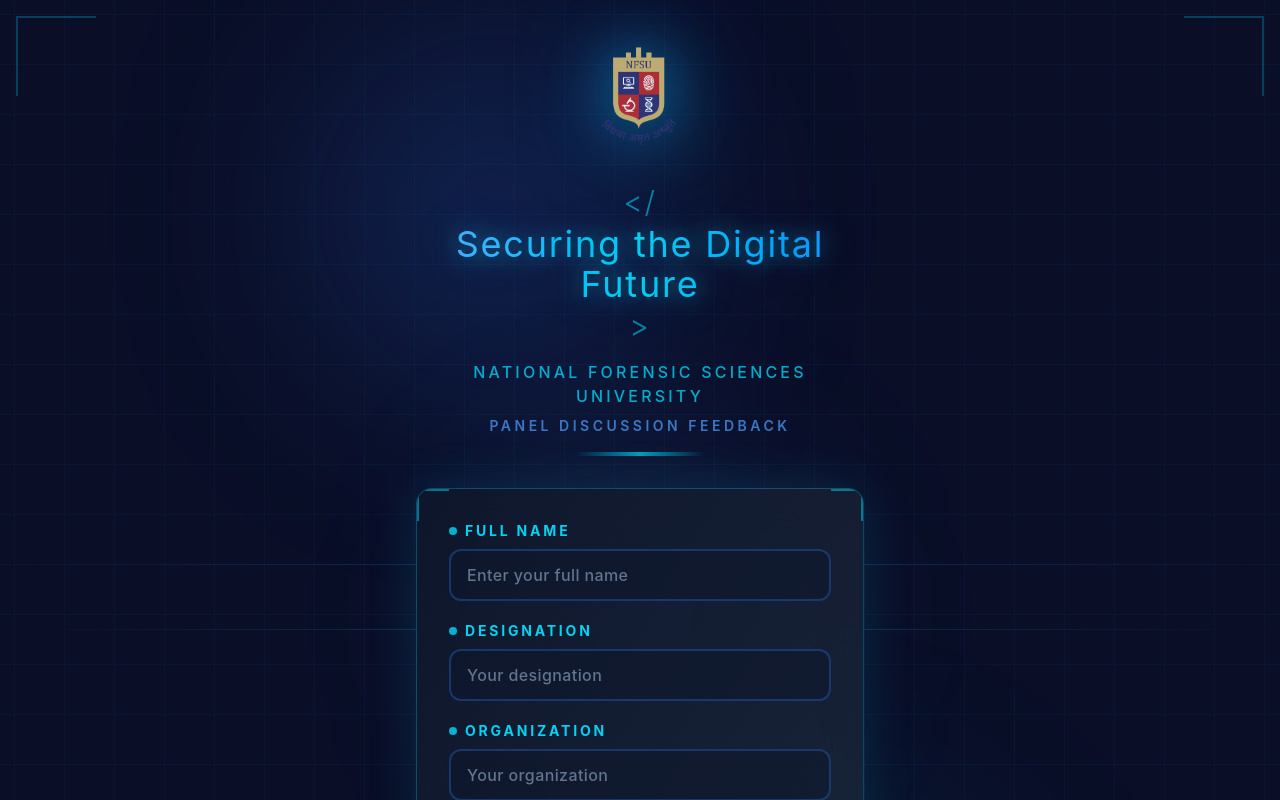
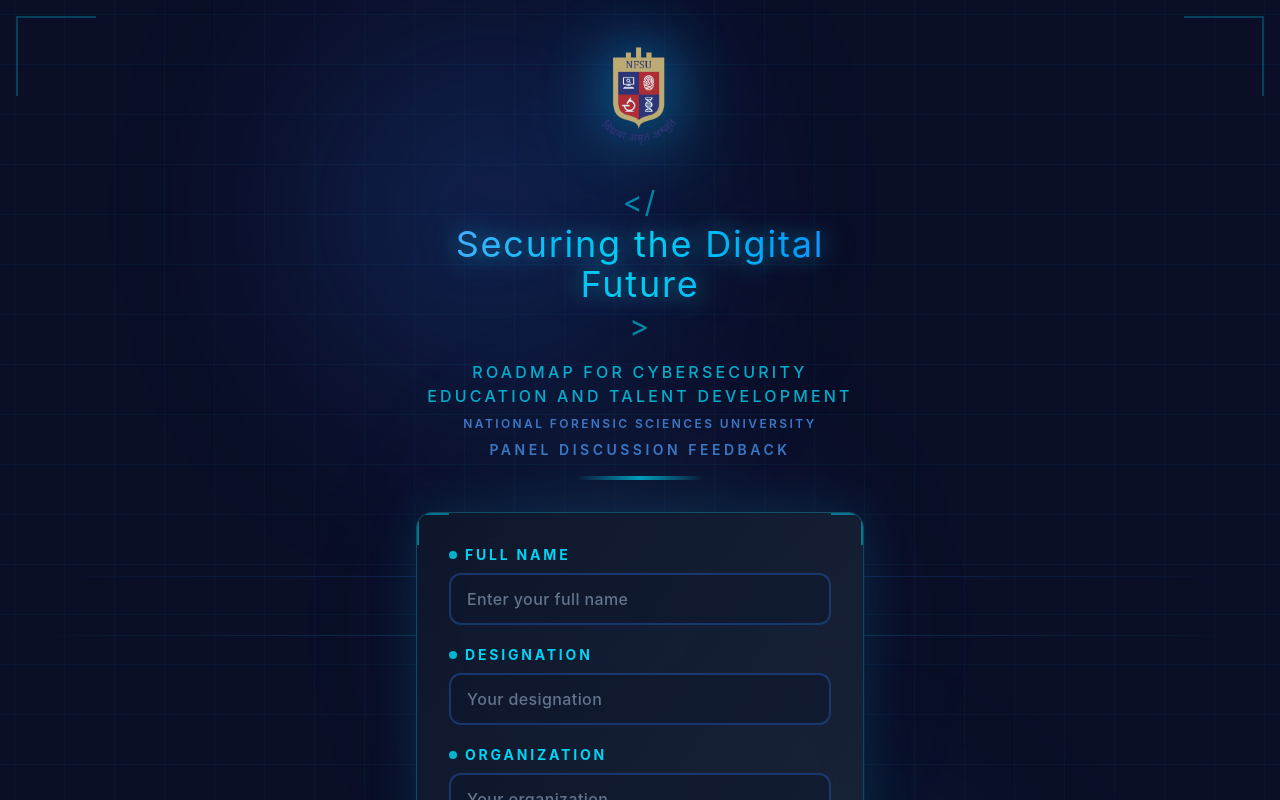
Before and after one commit to thetamannakhurana/nfsu-con-feedback, a Next.js app: page / in a window 1280 px wide. Shown: the top 800 px of the page. Built offline with nearby package versions, Linux system fonts and the light colour scheme.

Commit message:
Conference feedback changes made

```diff
--- a/app/page.js
+++ b/app/page.js
@@ -102,20 +102,33 @@
             </div>
 
             <h1 className="text-2xl sm:text-3xl md:text-4xl mb-2 sm:mb-3 tracking-wider transition-all duration-300 flex flex-wrap items-center justify-center gap-1">
-  <span className="text-cyan-400/60 text-xl sm:text-2xl md:text-3xl font-light">&lt;/</span>
+  <span
+    className={`text-cyan-400/60 text-xl sm:text-2xl md:text-3xl font-light ${cyberFonts[fontIndex]}`}
+  >
+    &lt;/
+  </span>
   <span
     className={`bg-gradient-to-r from-blue-400 via-cyan-400 to-blue-500 bg-clip-text text-transparent animate-text-glow ${cyberFonts[fontIndex]} text-center`}
   >
     Securing the Digital Future
   </span>
-  <span className="text-cyan-400/60 text-xl sm:text-2xl md:text-3xl font-light">&gt;</span>
+  <span
+    className={`text-cyan-400/60 text-xl sm:text-2xl md:text-3xl font-light ${cyberFonts[fontIndex]}`}
+  >
+    &gt;
+  </span>
 </h1>
 
+
 <p className="text-cyan-400/80 font-medium text-xs sm:text-sm md:text-base tracking-[0.15em] sm:tracking-[0.2em] uppercase mt-3 sm:mt-4 px-2">
+  Roadmap for Cybersecurity Education and Talent Development
+</p>
+<p className="text-blue-400/70 font-semibold text-[10px] sm:text-xs tracking-[0.15em] sm:tracking-[0.2em] uppercase mt-2 px-2">
   National Forensic Sciences University
 </p>
 <p className="text-blue-400/70 font-semibold text-xs sm:text-sm tracking-[0.2em] sm:tracking-[0.25em] uppercase mt-2 px-2">PANEL DISCUSSION FEEDBACK</p>
-            <div className="mt-3 sm:mt-4 h-1 w-24 sm:w-32 mx-auto bg-gradient-to-r from-transparent via-cyan-500 to-transparent animate-pulse"></div>
+<div className="mt-3 sm:mt-4 h-1 w-24 sm:w-32 mx-auto bg-gradient-to-r from-transparent via-cyan-500 to-transparent animate-pulse"></div>
+
           </div>
 
           {/* Form Card */}
```
